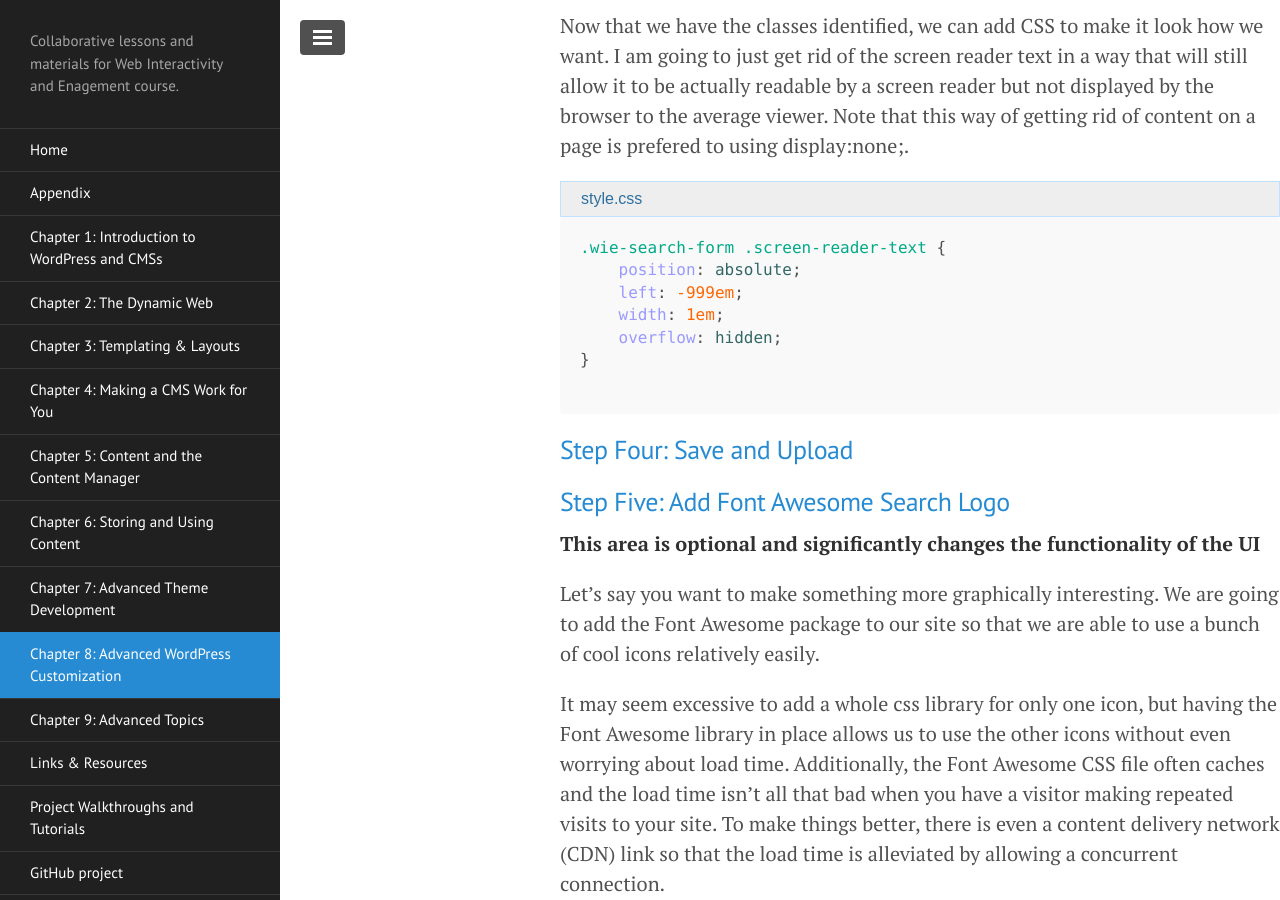
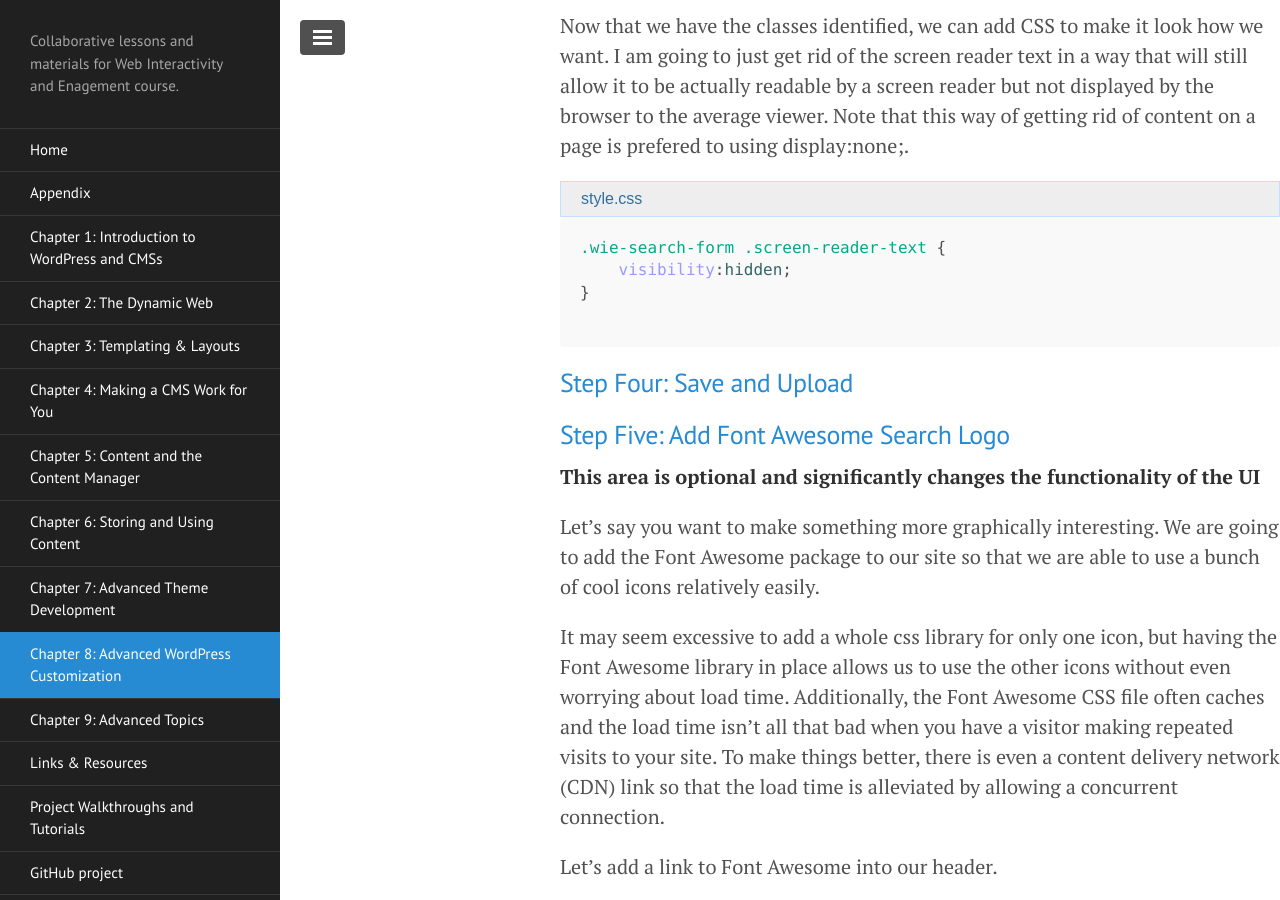
Before and after one commit to ahaywood/Web-Interactivity-and-Engagement, a Jekyll site: the page built from chapter-8/index.md, in a window 1280 px wide and 900 px high, scrolled down 19064 px. Built offline with Jekyll 4.4.1, drawn with Linux system fonts in a browser that asks for light colours; Markdown is read by kramdown in place of the engine named in the settings; part of the change alters nothing that is shown.

Commit message:
Updates from Chris' Comments

````diff
--- a/chapter-8/index.md
+++ b/chapter-8/index.md
@@ -433,24 +433,6 @@ add_action('wp_enqueue_scripts', enqueue_css);
 
 ### Tutorial: Properly Enqueuing jQuery in WordPress
 
-<!--
-
-Note from @chrisallenlane:
-
-Regarding updating jQuery to a newer version (mentioned in the following
-paragraph):
-
-Is it worth mentioning here that this must be done with caution? I don't know
-what version of jQuery Wordpress ships with these days, but it may be worth
-noting that jQuery made backward-incompatible changes between versions 1.x and
-2.x. (This is self-evident, because jQuery is semantically versioned.)
-
-It seems possible to me that a student unaware of these incompatibilities may
-end up with a broken Wordpress installation, and confusion over what was done
-wrong.
-
--->
-
 WordPress comes default with a copy of jQuery. However, that copy is not always the version that you may want/need. In the case of the unslider plugin we added in the previous tutoral, we will need to use a different version than the default one that WordPress uses.
 
 We are going to change the version of jQuery loaded by deregistering the WordPress default and modifying WordPress to include the latest jQuery version.
@@ -556,26 +538,9 @@ Now that we have the classes identified, we can add CSS to make it look how we w
 
 <p class="file-name">style.css</p>
 
-<!--
-
-Note from @chrisallenlane:
-
-Please see my earlier remarks regarding my concerns with this approach.
-Instead, I would recommend simply:
-
-.wie-search-form .screen-reader-text {
-  visibility: hidden;
-}
-
--->
-
-
 ```css
 .wie-search-form .screen-reader-text {
-    position: absolute;
-    left: -999em;
-    width: 1em;
-    overflow: hidden;
+    visibility:hidden;
 }
 
 ```
````
